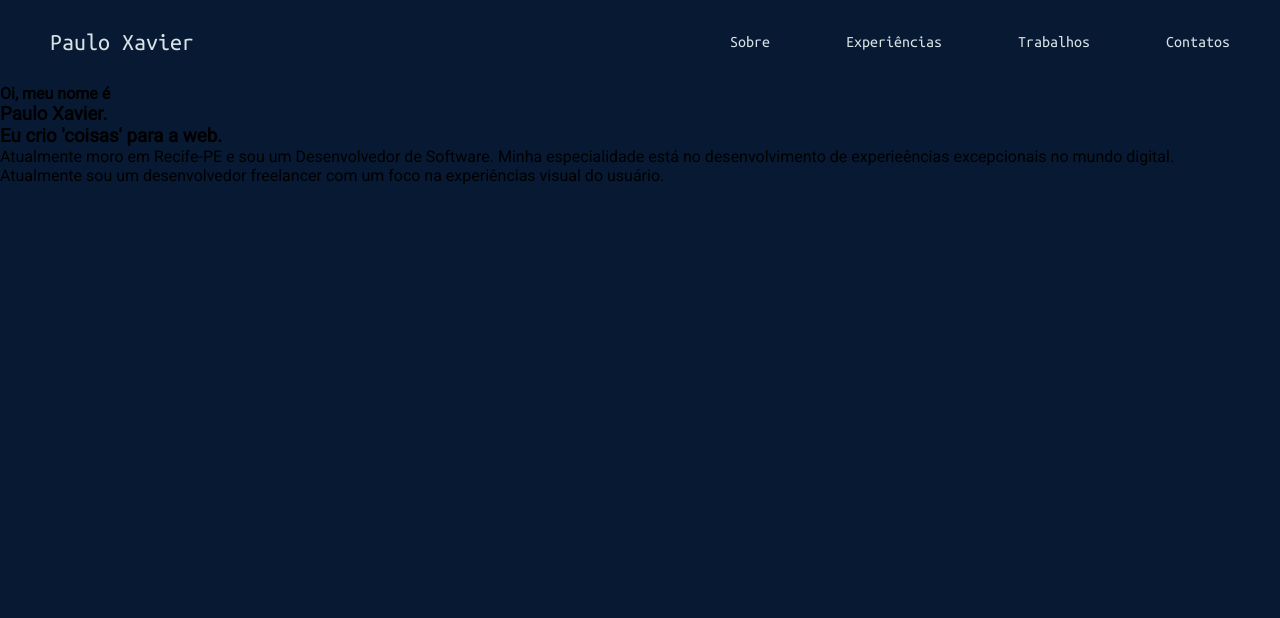
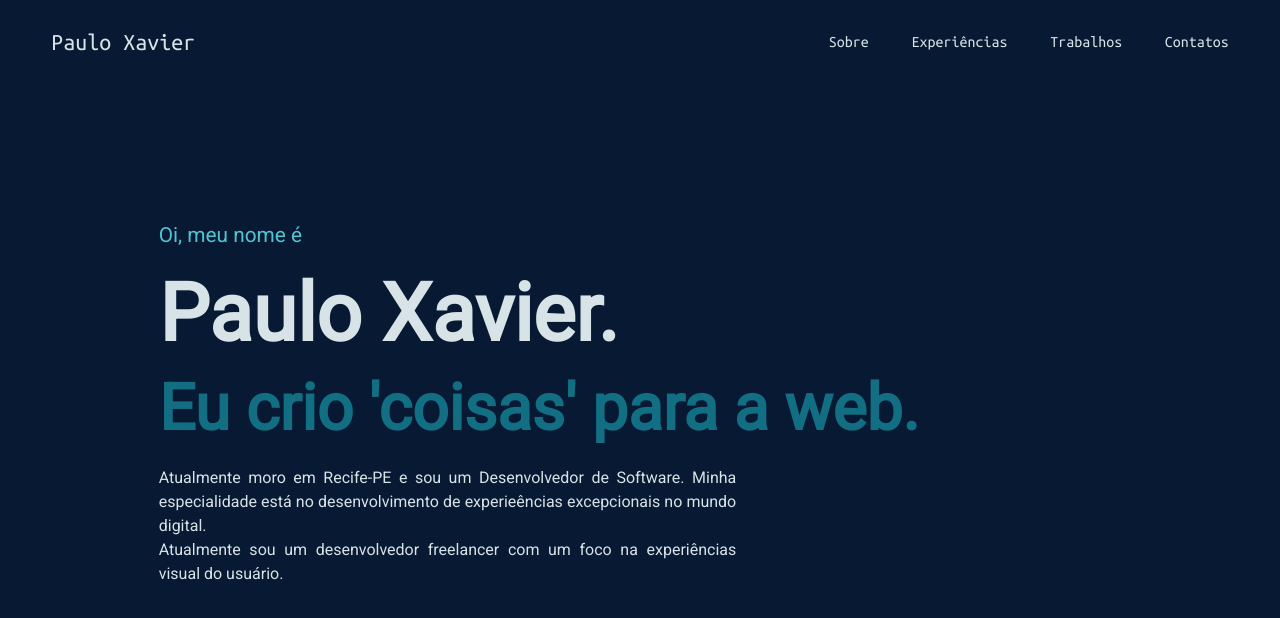
Before and after one commit to PauloGrijp/PauloGrijp.github.io, a plain HTML site: page index.html in a window 1280 px wide. Drawn offline with Linux system fonts and the light colour scheme.

Commit message:
style section home

```diff
--- a/index.html
+++ b/index.html
@@ -24,9 +24,9 @@
     <!-- Home -->
     <section id="home" class="home">
       <section class="call">
-        <h4 class="call-name">Oi, meu nome é</h4>
+        <p class="call-name">Oi, meu nome é</p>
         <h1 class="name">Paulo Xavier.</h1>
-        <h1 class="job-escription">Eu crio 'coisas' para a web.</h1>
+        <h1 class="job-description">Eu crio 'coisas' para a web.</h1>
       </section>
       <section class="short-description">
         <p class="text-short-description">
--- a/style.css
+++ b/style.css
@@ -12,11 +12,14 @@ body {
   background-color: #081a33;
   font-family: 'Roboto', sans-serif;
   font-size: 16px;
+  color: #d8e3e7;
 }
+
+/* ***** HEADER ***** */
 
 .header {
   font-family: 'Ubuntu Mono', monospace;
-  padding: 30px 50px;
+  padding: 30px 4%;
   display: flex;
   justify-content: space-between;
   align-items: center;
@@ -35,7 +38,7 @@ body {
 }
 
 .nav-bar {
-  width: 500px;
+  width: 400px;
 }
 
 .nav-bar .menu{
@@ -57,3 +60,48 @@ body {
   color: #51c4d3;
   font-size: 1.1em;
 }
+
+/* ***** MAIN - GERAL SECTION ***** */
+
+.container {
+  max-width: 1920px;
+  height: 100vh;
+  padding: 0 3%;
+}
+
+/* ***** HOME ***** */
+
+.home {
+  margin: 0 auto;
+  width: 80%;
+  height: 80%;
+  display: flex;
+  flex-direction: column;
+  justify-content: center;
+}
+
+.call-name {
+  margin-bottom: 20px;
+  font-size: 1.3em;
+  color: #51c4d3;
+}
+
+.name {
+  font-size: 5em;
+  margin-bottom: 10px;
+}
+
+.job-description {
+  color: #126e82;
+  font-size: 4em;
+  margin-bottom: 20px;
+}
+
+.short-description {
+  width: 60%;
+}
+
+.text-short-description {
+  line-height: 1.5;
+  text-align: justify;
+}
```
